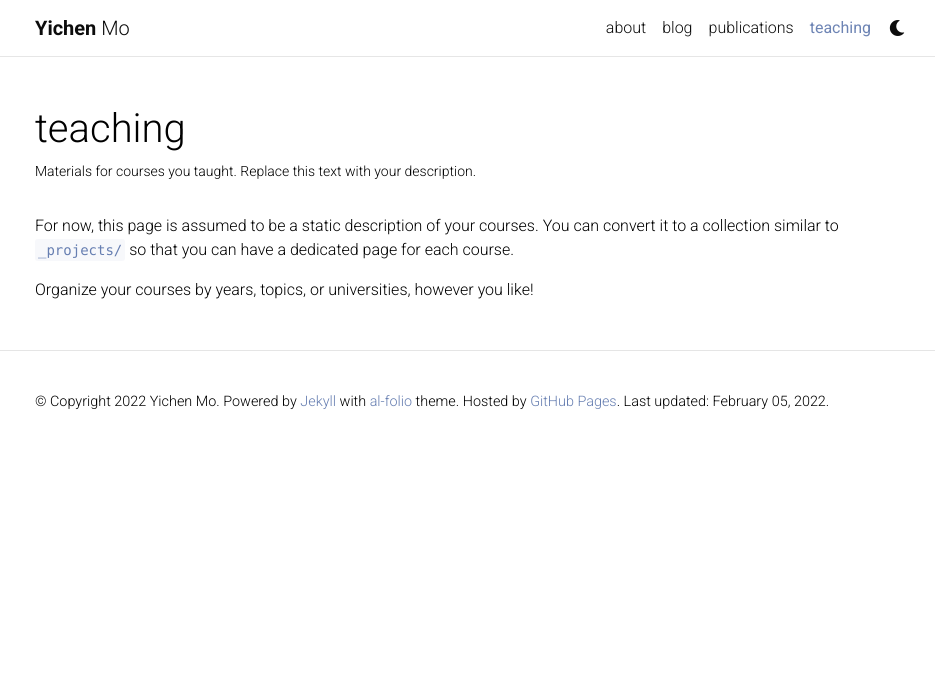
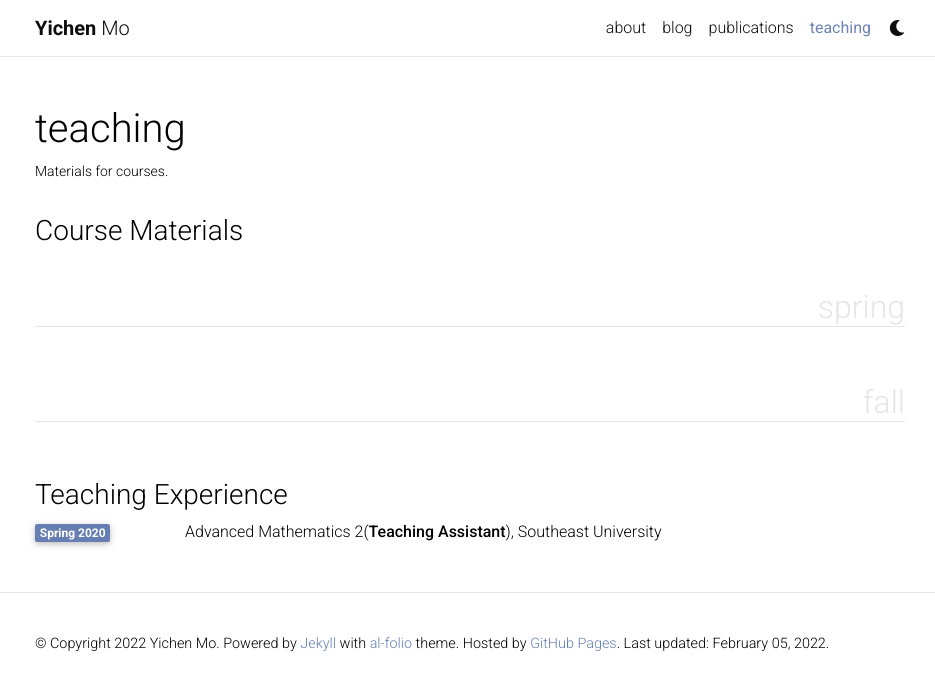
Before and after one commit to amomorning/amomorning.github.io, a Jekyll site: the page built from _pages/teaching.md, in a window 1280 px wide. Shown: the top 690 px of the page, without its empty margins (170-1105 px from the left). Built offline with Jekyll 4.4.1, drawn with Linux system fonts in a browser that asks for light colours; comment, search, counter and statistics services are not loaded; a style sheet for code colours, icons or effects is not loaded.

Commit message:
Add teaching to collection

```diff
--- a/_config.yml
+++ b/_config.yml
@@ -107,8 +107,11 @@
   projects:
     output: true
     permalink: /projects/:path/
+  teaching:
+    output: true
+    permalink: /teaching/:path/
 
-# news_limit: 5
+news_limit: 5
 
 # -----------------------------------------------------------------------------
 # Jekyll settings
--- a/_pages/teaching.md
+++ b/_pages/teaching.md
@@ -2,10 +2,76 @@
 layout: page
 permalink: /teaching/
 title: teaching
-description: Materials for courses you taught. Replace this text with your description.
+description: Materials for courses.
 nav: true
+display_categories: [spring, fall]
+horizontal: true
+
+
 ---
 
-For now, this page is assumed to be a static description of your courses. You can convert it to a collection similar to `_projects/` so that you can have a dedicated page for each course.
 
-Organize your courses by years, topics, or universities, however you like!
+### Course Materials
+
+<!-- pages/teaching.md -->
+<div class="projects">
+{%- if site.enable_project_categories and page.display_categories %}
+  <!-- Display categorized projects -->
+  {%- for category in page.display_categories %}
+  <h2 class="category">{{ category }}</h2>
+  {%- assign categorized_projects = site.teaching | where: "category", category -%}
+  {%- assign sorted_projects = categorized_projects | sort: "importance" %}
+  <!-- Generate cards for each project -->
+  {% if page.horizontal -%}
+  <div class="container">
+    <div class="row row-cols-2">
+    {%- for project in sorted_projects -%}
+      {% include projects_horizontal.html %}
+    {%- endfor %}
+    </div>
+  </div>
+  {%- else -%}
+  <div class="grid">
+    {%- for project in sorted_projects -%}
+      {% include projects.html %}
+    {%- endfor %}
+  </div>
+  {%- endif -%}
+  {% endfor %}
+
+{%- else -%}
+<!-- Display projects without categories -->
+  {%- assign sorted_projects = site.projects | sort: "importance" -%}
+  <!-- Generate cards for each project -->
+  {% if page.horizontal -%}
+  <div class="container">
+    <div class="row row-cols-2">
+    {%- for project in sorted_projects -%}
+      {% include projects_horizontal.html %}
+    {%- endfor %}
+    </div>
+  </div>
+  {%- else -%}
+  <div class="grid">
+    {%- for project in sorted_projects -%}
+      {% include projects.html %}
+    {%- endfor %}
+  </div>
+  {%- endif -%}
+{%- endif -%}
+</div>
+
+<br>
+
+### Teaching Experience
+
+<div class="row">
+<div class="col-sm-2 abbr">
+<abbr class="badge" style="background-color: var(--global-theme-color)">Spring 2020</abbr>
+</div>
+<div class="col-sm-8">
+
+Advanced Mathematics 2(<strong>Teaching Assistant</strong>), Southeast University
+
+</div>
+</div>
```
